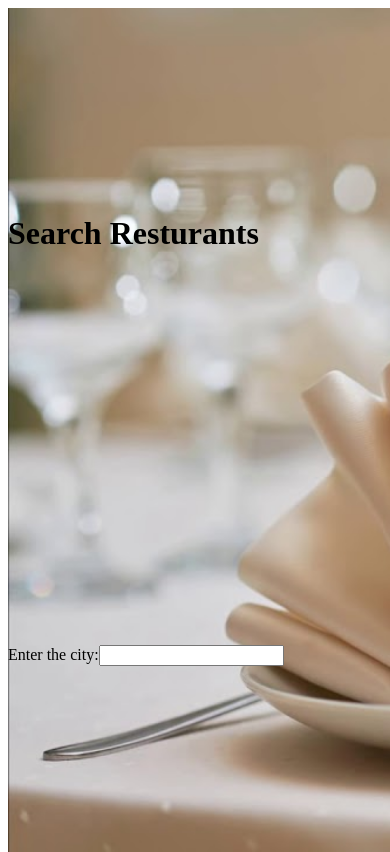
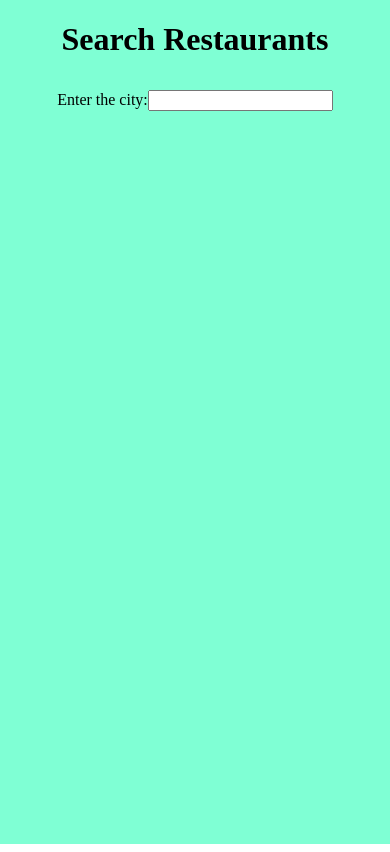
Before and after one commit to mahalimat/SearchRestaurants, a React (Create React App) app: page / in a window 390 px wide. Built offline with nearby package versions, Linux system fonts and the light colour scheme.

Commit message:
css setting for mobile1

```diff
--- a/src/components/App.css
+++ b/src/components/App.css
@@ -1,19 +1,36 @@
 .container {
-  display: flex;
   flex-flow: row wrap;
-  justify-content: space-around;
   flex-direction: column;
-  background-color: aqua;
+  background-color: aquamarine;
+  background-size: cover;
+  height: auto;
+  width: 100%;
+  position: absolute;
+  min-height: 100%;
+  margin-left: -8px;
+  margin-top: -8px;
+}
+
+.header {
+  text-align: center;
+  padding-top: 0px;
+}
+
+.input {
+  height: 10px;
+  text-align: center;
+  padding-top: 10px;
 }
 
 .cards {
   display: flex;
   flex-wrap: wrap;
   justify-content: space-between;
+  list-style: none;
 }
 
 .card {
-  flex: 1 1 10%;
+  flex: 1 1 auto;
   border-top: 1px solid;
   border-left: 1px solid;
   border-right: 1px solid;
@@ -23,11 +40,13 @@
   margin-left: -20px;
 }
 
-.bgimage {
-  background: url("./rest.jpg") no-repeat;
-  background-size: cover;
-  min-height: 100%;
+.card-img-top {
   width: 100%;
-  height: auto;
-  position: absolute;
+  height: 25vw;
+  object-fit: cover;
 }
+
+.card-items {
+  width: 100%;
+  text-align: center;
+}
--- a/src/components/App.js
+++ b/src/components/App.js
@@ -8,13 +8,10 @@ import "./App.css";
 
 class App extends Component {
   onSearchSubmit = city => {
-    console.log(this.props);
     this.props.fetchRestaurants(city);
   };
 
   onRefineFieldChange = event => {
-    console.log(event);
-    console.log(this.props);
     this.props.setRefineField(event.target.value);
   };
 
@@ -33,16 +30,16 @@ class App extends Component {
         });
 
     return !restaurants.length ? (
-      <div className="container bgimage">
-        <header>
-          <h1>Search Resturants</h1>
+      <div className="container">
+        <header className="header">
+          <h1>Search Restaurants</h1>
         </header>
         <SearchBar onSubmit={this.onSearchSubmit} />
       </div>
     ) : (
-      <div className="container bgimage">
-        <header>
-          <h1>Search Resturants</h1>
+      <div className="container">
+        <header className="header">
+          <h1>Search Restaurants</h1>
         </header>
         <SearchBar onSubmit={this.onSearchSubmit} />
         <br />
--- a/src/components/Card.js
+++ b/src/components/Card.js
@@ -1,25 +1,14 @@
-import React, { Fragment } from "react";
+import React from "react";
 import "./App.css";
 
 const Card = ({ name, address, price, image_url }) => {
   return (
-    <ul className="card">
-      <img
-        src={image_url}
-        className="card-img-top rounded float-left"
-        alt={name}
-      />
-
-      <li>
-        <h2>{name}</h2>
-      </li>
-      <li>
-        <p>{address}</p>
-      </li>
-      <li>
-        <p>${price}</p>
-      </li>
-    </ul>
+    <li className="card">
+      <img src={image_url} className="card-img-top" alt={name} />
+      <h2 className="card-items">{name}</h2>
+      <p className="card-items">{address}</p>
+      <p className="card-items">{Array(price).fill("$")}</p>
+    </li>
   );
 };
 
--- a/src/components/SearchBar.js
+++ b/src/components/SearchBar.js
@@ -16,7 +16,7 @@ class SearchBar extends React.Component {
 
   render() {
     return (
-      <div className="form-row input">
+      <div className="input">
         <form onSubmit={this.onFormSubmit}>
           <div>
             <label htmlFor="searchInput">Enter the city:</label>
```
Also changed, not shown: src/technical questions-answer.md (+1 -1 lines).
